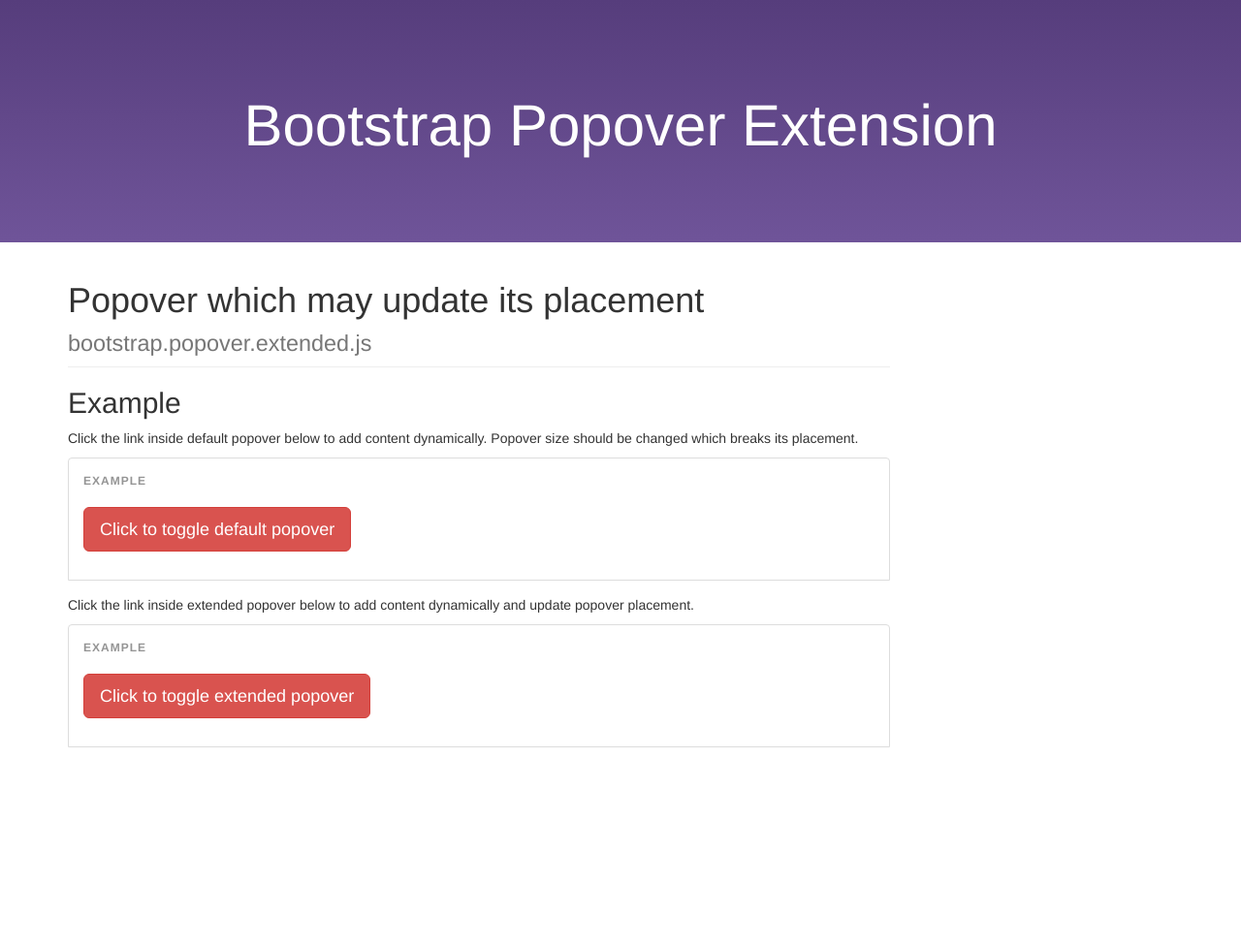
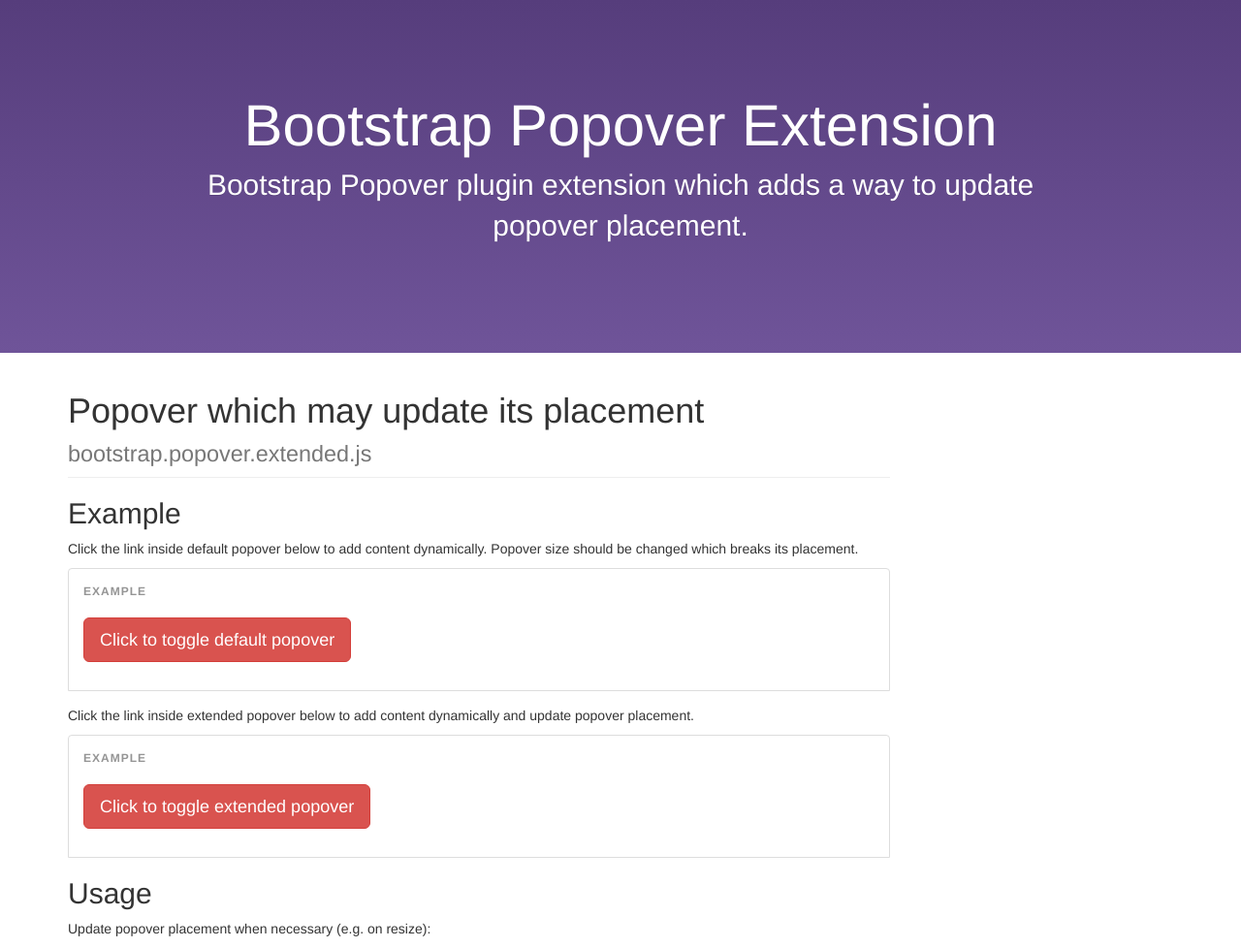
Before and after one commit to vkelembet/bootstrap-popover-extended, a plain HTML site: page docs/index.html in a window 1280 px wide. Shown: the whole page at 97% size. Before the commit the page ends 800 px from the top, so only its background shows below. Drawn offline with nearby package versions, Linux system fonts and the light colour scheme.

Commit message:
Add usage example

```diff
--- a/docs/index.html
+++ b/docs/index.html
@@ -18,9 +18,9 @@
       <div class="container">
         <h1>Bootstrap Popover Extension</h1>
 
-        <!--<p class="lead">Add quick, dynamic page functionality to transition through panes of local content.</p>
+        <p class="lead">Bootstrap Popover plugin extension which adds a way to update popover placement.</p>
 
-        <p class="lead">
+        <!--<p class="lead">
           <a href="https://github.com/vkelembet/bootstrap-jquery-page/releases/download/v1.0.0/bootstrap-jquery-page-v1.0.0-dist.zip" class="btn btn-outline-inverse btn-lg">Download</a>
           <p class="version">Currently v1.0.0</p>
         </p>-->
@@ -47,6 +47,10 @@
               <button id="btn-ext-popover-example" type="button" class="btn btn-lg btn-danger bs-docs-popover" data-toggle="popover" title="" data-original-title="Popover title">Click to toggle extended popover</button>
             </div>
 
+            <h2>Usage</h2>
+            <p>Update popover placement when necessary (e.g. on resize):</p>
+            <script src="https://gist.github.com/vkelembet/fe68a1df6176a5371911ef5535a379f9.js"></script>
+
           </div>
         </div>
       </div>
```
